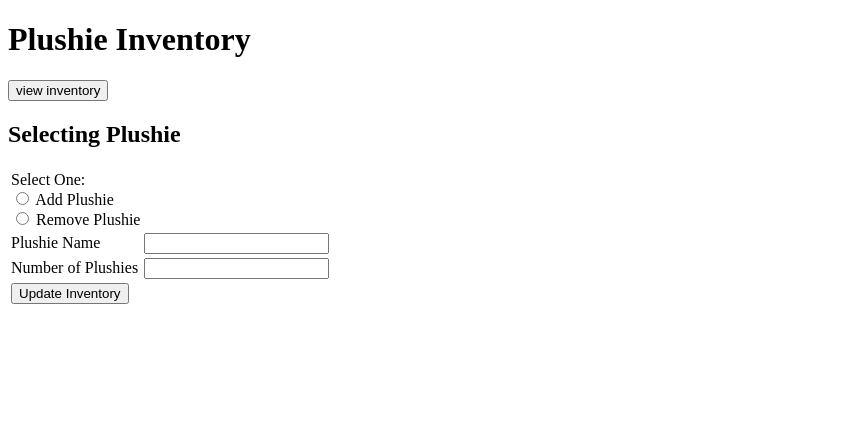
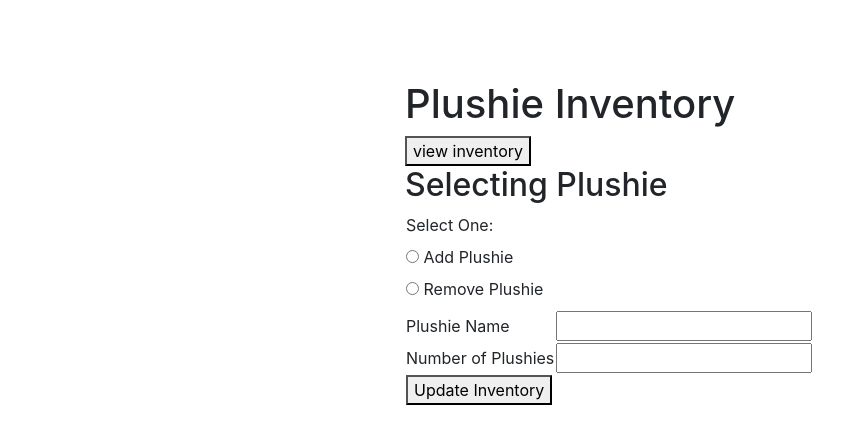
Before and after one commit to namigung/plushieInventory, a plain HTML site: page build/web/index.html in a window 1280 px wide. Shown: the whole page, without its empty margins (0-867 px from the left). Drawn offline with Linux system fonts and the light colour scheme.

Commit message:
styling
minor css style to index

```diff
--- a/build/web/index.html
+++ b/build/web/index.html
@@ -9,8 +9,16 @@ Click nbfs://nbhost/SystemFileSystem/Templates/JSP_Servlet/Html.html to edit thi
         <title>Plushie Inventory</title>
         <meta charset="UTF-8">
         <meta name="viewport" content="width=device-width, initial-scale=1.0">
+        <link rel = 'stylesheet' href = 'css/bootstrap.css'>
     </head>
-    <body>
+    <style>
+        #frm{
+            margin: auto;
+            width: 500px;
+            margin-top: 80px;
+        }
+    </style>
+    <body id = 'frm' class = 'container-fluid'>
         <header> <h1>Plushie Inventory</h1> </header>
         <!-- views the inventory  -->
         <form action = "viewinventory" method = "Post">
```
